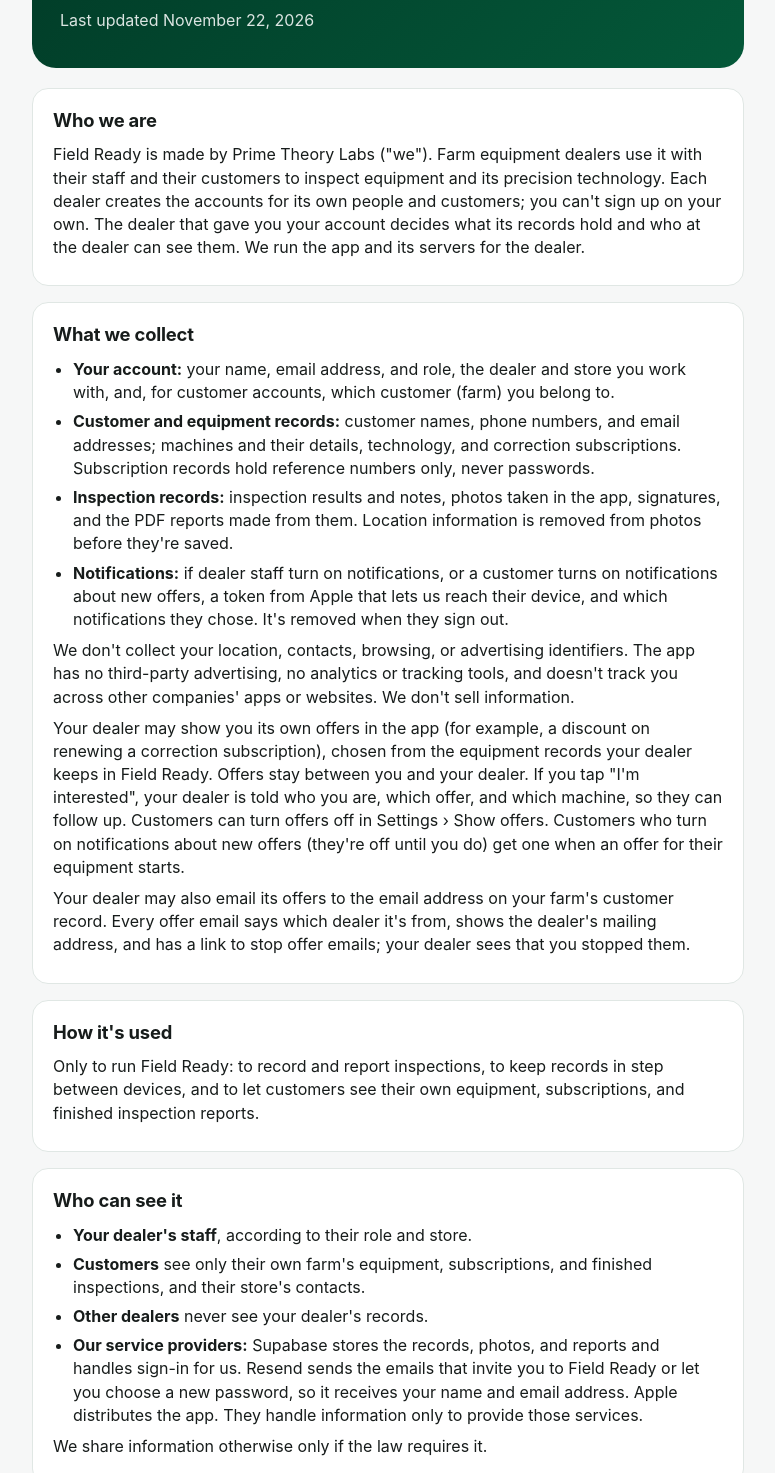
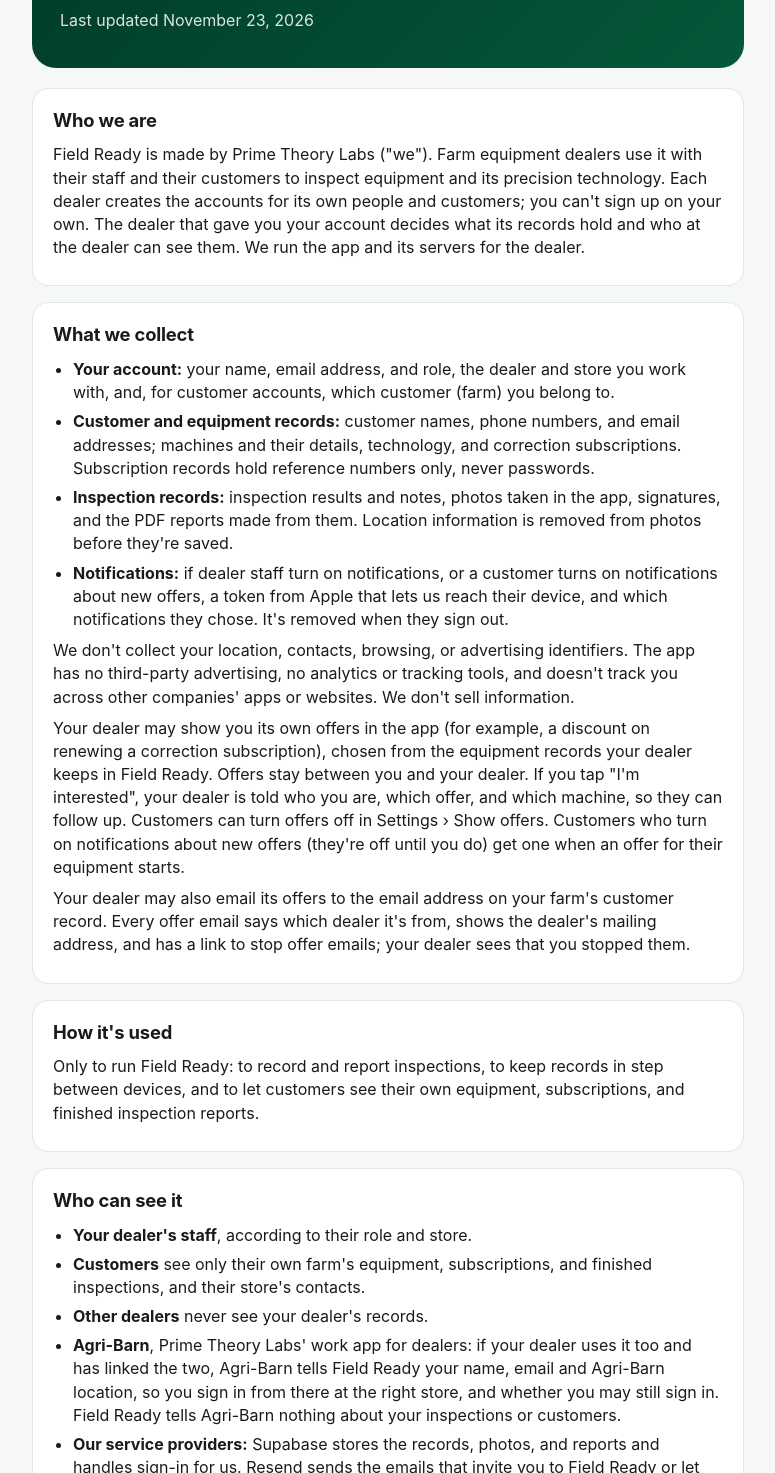
Before and after one commit to akendall72-tech/FieldReady, a plain HTML site: page privacy.html in a window 1280 px wide. Shown: the part 127-1600 px from the top of the page, without its empty margins (252-1027 px from the left). Drawn offline with Linux system fonts and the light colour scheme.

Commit message:
Privacy policy (Nov 23) and guides: what Agri-Barn tells Field Ready, and signing in from it (not published)
Co-Authored-By: Claude Opus 5.5 <noreply@anthropic.com>

```diff
--- a/privacy.html
+++ b/privacy.html
@@ -14,7 +14,7 @@
     <div class="hero">
       <p class="eyebrow">Field Ready</p>
       <h1>Privacy Policy</h1>
-      <p>Last updated November 22, 2026</p>
+      <p>Last updated November 23, 2026</p>
     </div>
 
     <div class="card">
@@ -65,6 +65,10 @@
         <li><strong>Customers</strong> see only their own farm's equipment, subscriptions, and finished inspections, and their
           store's contacts.</li>
         <li><strong>Other dealers</strong> never see your dealer's records.</li>
+        <li><strong>Agri-Barn</strong>, Prime Theory Labs' work app for dealers: if your dealer uses it too and has linked
+          the two, Agri-Barn tells Field Ready your name, email and Agri-Barn location, so you sign in from there at the
+          right store, and whether you may still sign in. Field Ready tells Agri-Barn nothing about your inspections or
+          customers.</li>
         <li><strong>Our service providers:</strong> Supabase stores the records, photos, and reports and handles sign-in for us.
           Resend sends the emails that invite you to Field Ready or let you choose a new password, so it receives your name
           and email address. Apple distributes the app. They handle information only to provide those services.</li>
```
Also changed, not shown: admin-guide.html (+4 -0 lines), guide.html (+1 -0 lines).
